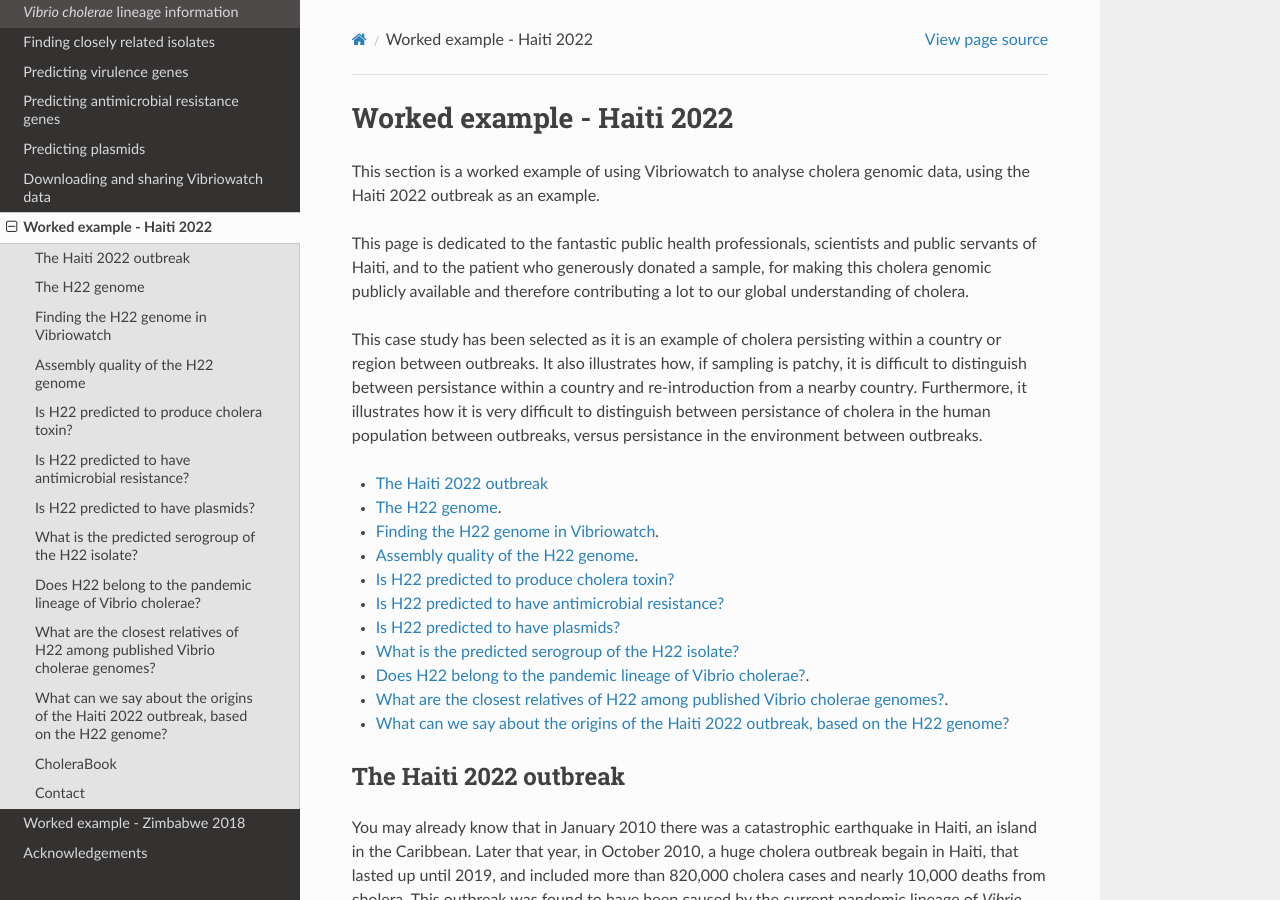
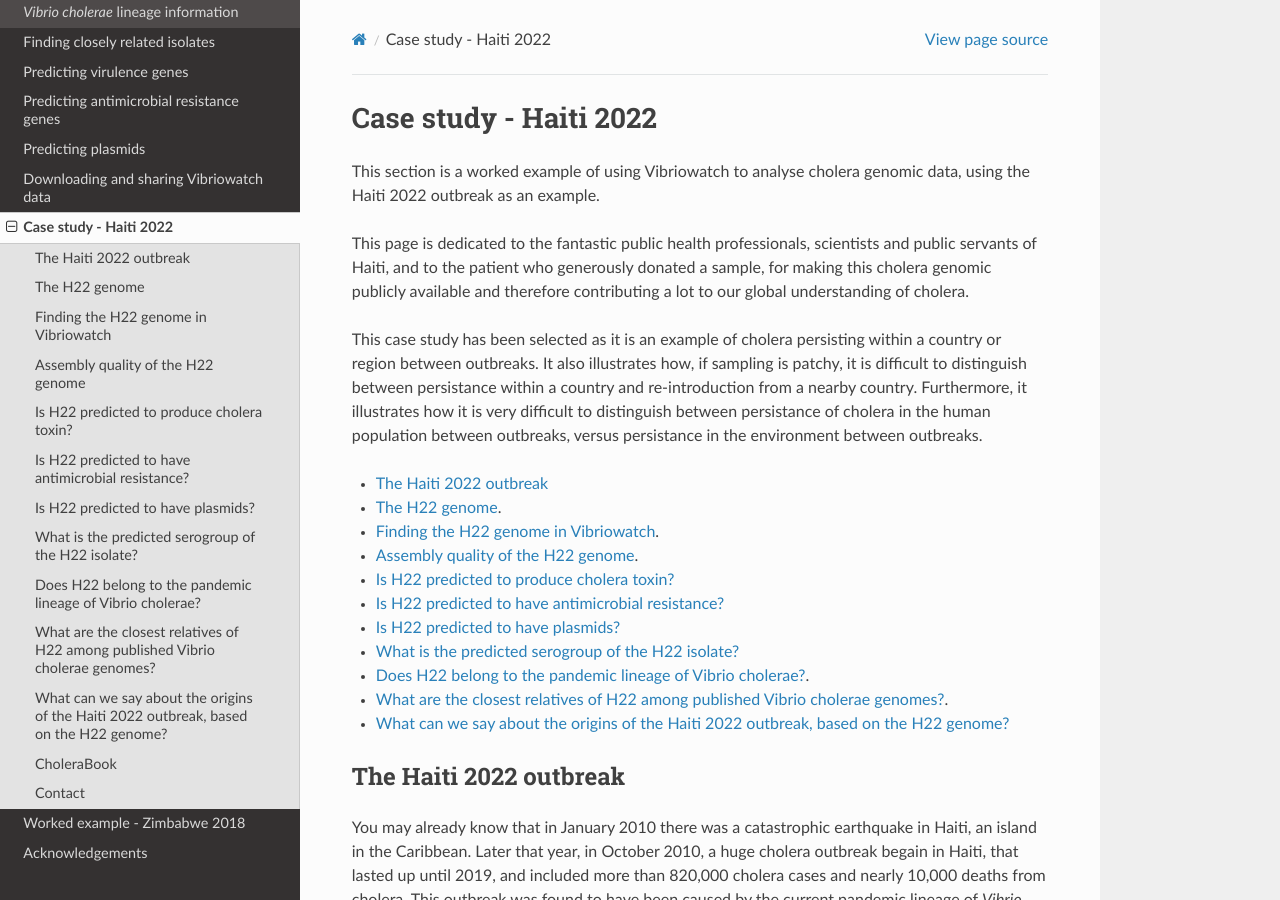
Before and after one commit to avrilcoghlan/vibriowatch, a Sphinx documentation site: the page built from docs/source/haiti.rst, in a window 1280 px wide and 900 px high. Built offline with Sphinx 7.4.7 and the Read the Docs theme 3.1.0, drawn with Linux system fonts in a browser that asks for light colours.

Commit message:
Update haiti.rst

```diff
--- a/docs/source/haiti.rst
+++ b/docs/source/haiti.rst
@@ -1,5 +1,5 @@
-Worked example - Haiti 2022
-===========================
+Case study - Haiti 2022
+=======================
 
 This section is a worked example of using Vibriowatch to analyse cholera genomic data, using the Haiti 2022 outbreak as an example.
 
```
